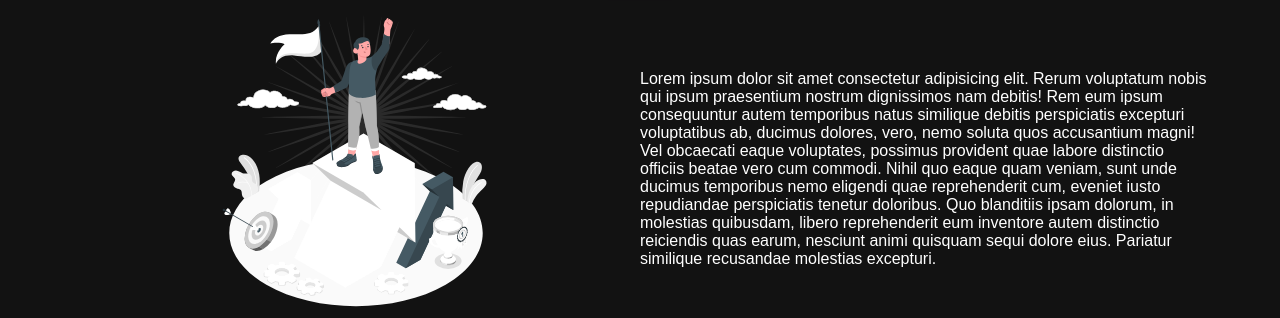
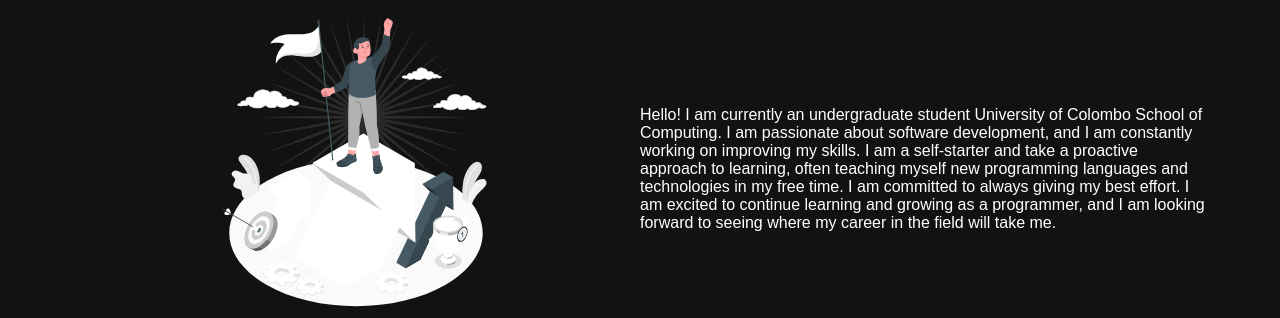
Before and after one commit to ravishkaw/My-Portfolio, a React (Vite) app: page / in a window 1280 px wide. Shown: the part 1717-2035 px from the top of the page. Built offline with nearby package versions, Linux system fonts and the light colour scheme; no server answers.

Commit message:
update about

```diff
--- a/src/components/About/About.jsx
+++ b/src/components/About/About.jsx
@@ -12,19 +12,14 @@ const About = () => {
         </div>
         <div className="about-info">
           <p>
-            Lorem ipsum dolor sit amet consectetur adipisicing elit. Rerum
-            voluptatum nobis qui ipsum praesentium nostrum dignissimos nam
-            debitis! Rem eum ipsum consequuntur autem temporibus natus similique
-            debitis perspiciatis excepturi voluptatibus ab, ducimus dolores,
-            vero, nemo soluta quos accusantium magni! Vel obcaecati eaque
-            voluptates, possimus provident quae labore distinctio officiis
-            beatae vero cum commodi. Nihil quo eaque quam veniam, sunt unde
-            ducimus temporibus nemo eligendi quae reprehenderit cum, eveniet
-            iusto repudiandae perspiciatis tenetur doloribus. Quo blanditiis
-            ipsam dolorum, in molestias quibusdam, libero reprehenderit eum
-            inventore autem distinctio reiciendis quas earum, nesciunt animi
-            quisquam sequi dolore eius. Pariatur similique recusandae molestias
-            excepturi.
+            Hello! I am currently an undergraduate student University of Colombo
+            School of Computing. I am passionate about software development, and I am constantly working on improving my
+            skills. I am a self-starter and take a proactive
+            approach to learning, often teaching myself new programming
+            languages and technologies in my free time. I am committed to always
+            giving my best effort. I am excited to continue learning and growing
+            as a programmer, and I am looking forward to seeing where my career
+            in the field will take me.
           </p>
         </div>
       </div>
```
